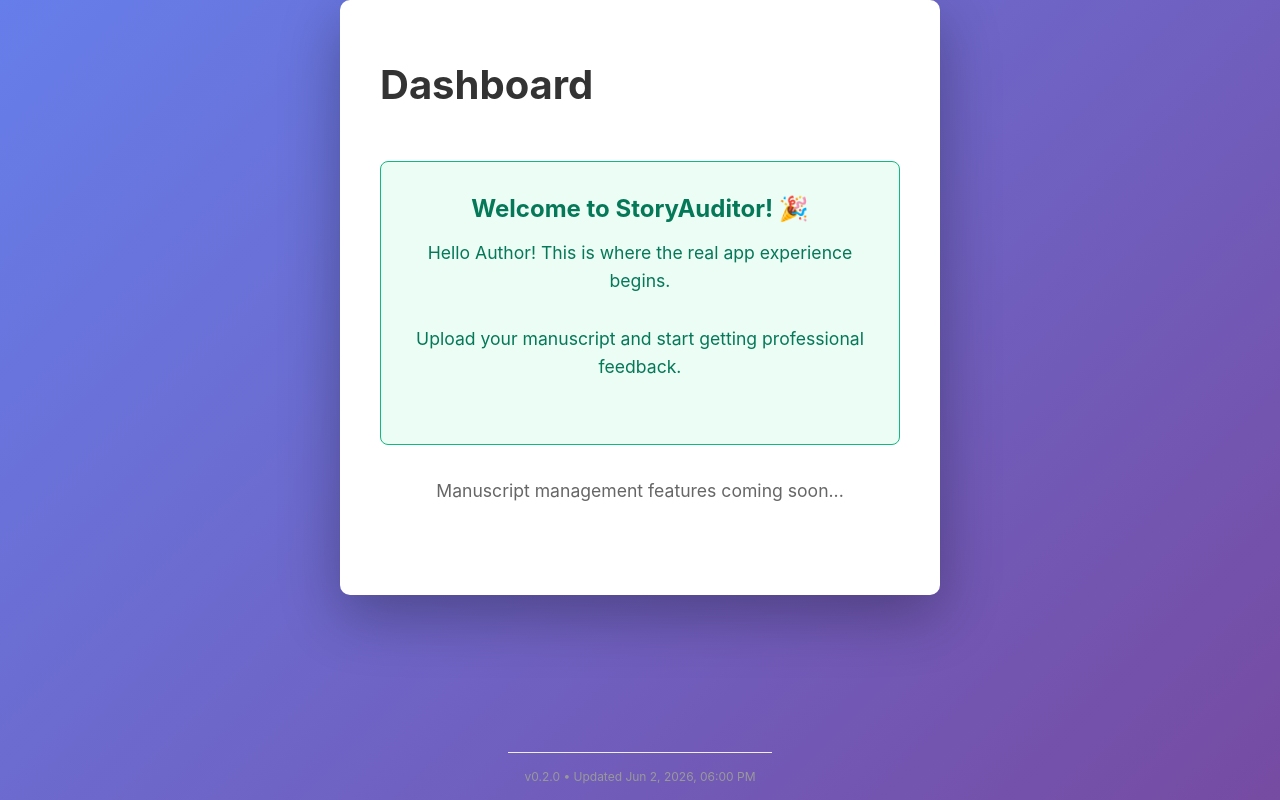
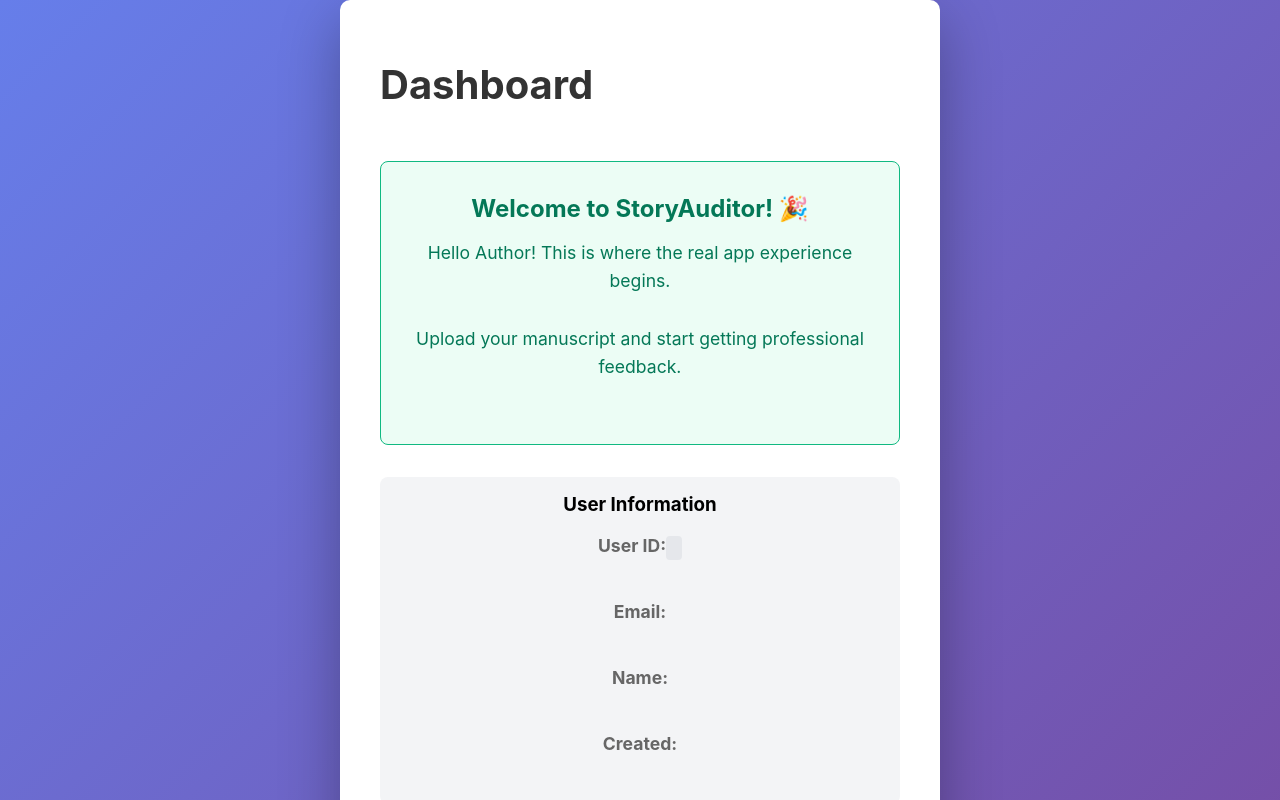
Before and after one commit to dave-norris/StoryAuditor, a Next.js app: page /dashboard in a window 1280 px wide. Shown: the top 800 px of the page. Built offline with nearby package versions, Linux system fonts and the light colour scheme; no server answers.

Commit message:
show user info

```diff
--- a/app/dashboard/page.tsx
+++ b/app/dashboard/page.tsx
@@ -32,6 +32,16 @@
         </p>
       </div>
 
+      <div style={{ marginTop: '2rem', padding: '1rem', backgroundColor: '#f3f4f6', borderRadius: '8px' }}>
+        <h3 style={{ marginBottom: '1rem', fontWeight: 'bold' }}>User Information</h3>
+        <div style={{ display: 'grid', gap: '0.5rem', color: '#666' }}>
+          <p><strong>User ID:</strong> <code style={{ backgroundColor: '#e5e7eb', padding: '0.25rem 0.5rem', borderRadius: '4px', fontSize: '0.9rem' }}>{user?.id}</code></p>
+          <p><strong>Email:</strong> {user?.primaryEmailAddress?.emailAddress}</p>
+          <p><strong>Name:</strong> {user?.firstName} {user?.lastName}</p>
+          <p><strong>Created:</strong> {user?.createdAt?.toLocaleDateString()}</p>
+        </div>
+      </div>
+
       <div style={{ marginTop: '2rem' }}>
         <p style={{ color: '#666' }}>Manuscript management features coming soon...</p>
       </div>
--- a/public/version.json
+++ b/public/version.json
@@ -1,4 +1,4 @@
 {
-  "version": "0.2.0",
-  "lastUpdated": "2026-06-02T18:00:00Z"
+  "version": "0.2.2",
+  "lastUpdated": "2026-06-02T19:00:00Z"
 }
```
Also changed, not shown: app/components/AuthHeader.tsx (+4 -9 lines).
